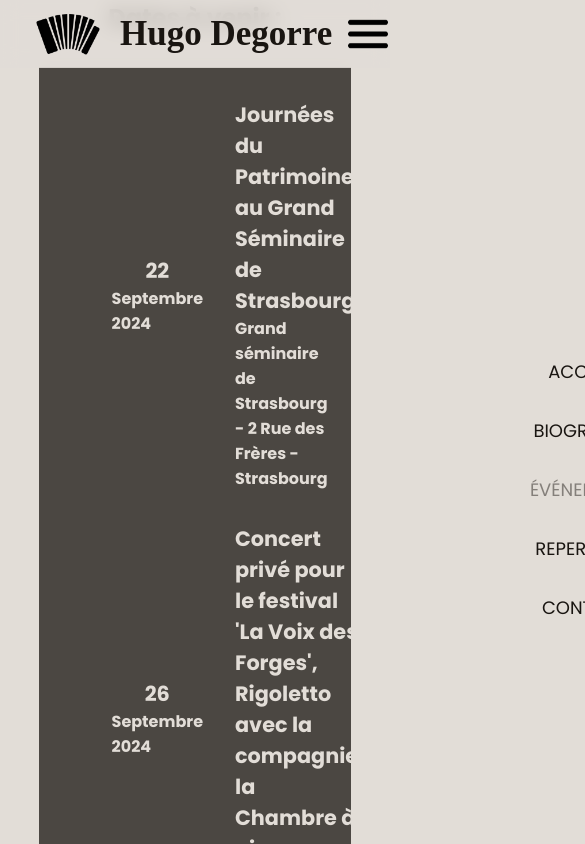
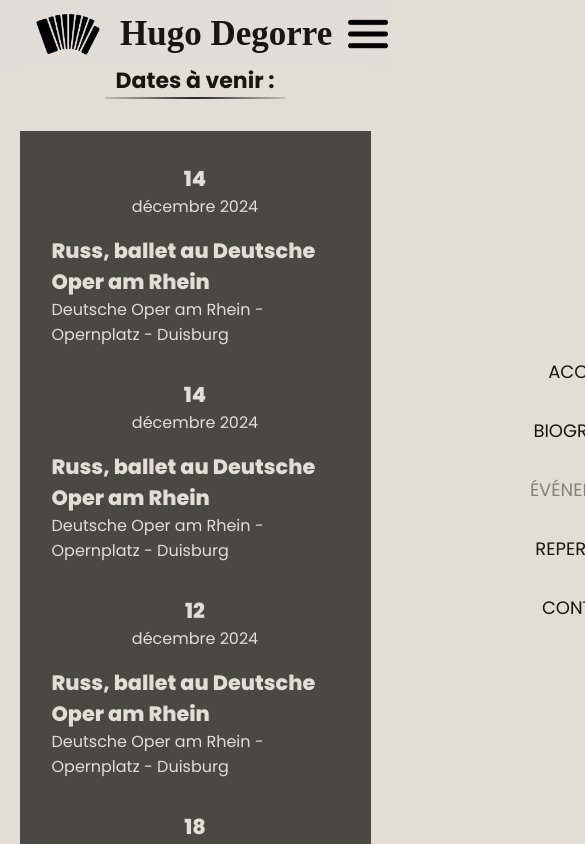
Before and after one commit to TheoDegorre/hugo_degorre, a React (Vite) app: page /event in a window 390 px wide. Shown: the top 844 px of the page, 585 px wide, since content can reach past the window. Built offline with nearby package versions, Linux system fonts and the light colour scheme; a web font is replaced by a local one.

Commit message:
responsive eventpage

```diff
--- a/src/eventdata.js
+++ b/src/eventdata.js
@@ -1,13 +1,13 @@
 const eventdata = [
   {
-    date: "22 Septembre 2024",
+    date: "22/09/2024",
     title: "Journées du Patrimoine au Grand Séminaire de Strasbourg",
     place: "Grand séminaire de Strasbourg",
     adress: "2 Rue des Frères",
     city: "Strasbourg",
   },
   {
-    date: "26 Septembre 2024",
+    date: "26/09/2024",
     title:
       "Concert privé pour le festival 'La Voix des Forges', Rigoletto avec la compagnie la Chambre à airs",
     place: "//",
@@ -15,35 +15,35 @@
     city: "Strasbourg",
   },
   {
-    date: "13 Octobre 2024",
+    date: "13/10/2024",
     title: "Concert à avec le Choeur de Vienne ",
     place: "//",
     adress: "//",
     city: "Pelussin",
   },
   {
-    date: "18 Octobre 2024",
+    date: "18/10/2024",
     title: "Rigoletto avec la compagnie la Chambre à airs",
     place: "//",
     adress: "//",
     city: " Aigues-Vive",
   },
   {
-    date: "12 Décembre 2024",
+    date: "12/12/2024",
     title: "Russ, ballet au Deutsche Oper am Rhein",
     place: "Deutsche Oper am Rhein",
     adress: "Opernplatz",
     city: "Duisburg",
   },
   {
-    date: "14 Décembre 2024",
+    date: "14/12/2024",
     title: "Russ, ballet au Deutsche Oper am Rhein",
     place: "Deutsche Oper am Rhein",
     adress: "Opernplatz",
     city: "Duisburg",
   },
   {
-    date: "14 Décembre 2024",
+    date: "14/12/2024",
     title: "Russ, ballet au Deutsche Oper am Rhein",
     place: "Deutsche Oper am Rhein",
     adress: "Opernplatz",
--- a/src/pages/EventPage.jsx
+++ b/src/pages/EventPage.jsx
@@ -1,21 +1,41 @@
 import EventCard from "../components/EventCard";
 import eventdata from "../eventdata";
-import background from "../assets/Vector.svg";
+
 function EventPage() {
+  function formatDate(dateString) {
+    const [day, month, year] = dateString.split("/");
+    const date = new Date(`${year}-${month}-${day}`);
+    return date;
+  }
+
+  function formatDateToString(dateString) {
+    const date = formatDate(dateString);
+    const formatter = new Intl.DateTimeFormat("fr-FR", {
+      day: "2-digit",
+      month: "long",
+      year: "numeric",
+    });
+
+    return formatter.format(date);
+  }
+
   return (
     <>
       <main className="event-page-container">
-        <div id="event-background-container">
-          <img id="background" src={background} alt="" />
-        </div>
+
+        <hgroup className="event-page-title">
           <h1>Dates à venir :</h1>
           <div className="line" />
+        </hgroup>
+
         <section className="event-list-container">
-          {eventdata.map((el) => (
+          {eventdata
+            .sort((a, b) => formatDate(b.date) - formatDate(a.date))
+            .map((el) => (
               <EventCard
-              key={el.date}
+                key={el}
                 id={el.id}
-              date={el.date}
+                date={formatDateToString(el.date)}
                 title={el.title}
                 place={el.place}
                 adress={el.adress}
@@ -23,6 +43,7 @@
               />
             ))}
         </section>
+
       </main>
     </>
   );
--- a/src/styles/pages_styles/_event-page.css
+++ b/src/styles/pages_styles/_event-page.css
@@ -1,51 +1,42 @@
+/** -------------------- Desktop -------------------- **/
+
 .event-page-container {
   display: flex;
   flex-direction: column;
   align-items: center;
-  height: 100dvh;
-
-  & #event-background-container{
-    position : absolute;
-    width : 50vw;
-    height:100vh;;
-    right: -200px;
-    top:200px;
-    z-index:0;
-    overflow: hidden;
+  padding-top: 64px;
 }
 
-  & #background{
-   width : 80%;
-   height: 80%;
+.event-page-title {
+  display: flex;
+  flex-direction: column;
+  justify-content: center;
+  align-items: center;
 
-  }
-}
-
-.line {
+  & .line {
     width: 360px;
     height: 2px;
     background: linear-gradient(90deg, #c2bdb7 0%, #292524 50%, #c2bdb7 100%);
   }
+}
 
 .event-list-container {
-  display : flex;
-  position: relative;
-  flex-direction:column;
-  gap : 2rem;
-  margin: 32px;
+  display: flex;
+  flex-direction: column;
+  gap: 2rem;
+  margin-top: 32px;
   padding: 32px;
+  width: 90%;
+
   background-color: var(--medium-bg-color);
-  width: 80%;
-  height: fit-content;
 }
 
-/* ----------- */
+/* ----- Event componant------ */
 
 .event-card-container {
   display: flex;
-  justify-content: end;
+  justify-content: center;
   gap: 2rem;
-  padding-left: 128px;
 }
 
 .event-date-container {
@@ -55,25 +46,71 @@
   justify-content: center;
   width: 145px;
 
-  & #event-card-day,
+  & #event-card-day {
+    color: var(--light-font-color);
+    font-weight: 800;
+  }
   #event-card-date {
     color: var(--light-font-color);
+    font-weight: 400;
   }
 }
 
 .event-detail-container {
   display: flex;
   width: 70%;
-
   flex-direction: column;
   align-items: start;
-  text-overflow: ellipsis;
 
   & #event-card-title {
     color: var(--light-font-color);
+    font-weight: 800;
   }
 
   & #event-card-subtitle {
     color: var(--light-font-color);
+    font-weight: 400;
   }
 }
+
+/** -------------------- Mobile -------------------- **/
+
+@media screen and (max-width: 960px) {
+  .event-page-title {
+
+    & .line {
+      width: 180px;
+      height: 2px;
+    }
+
+    & h1{
+      font-size: 22px;
+    }
+  }
+
+  .event-card-container{
+    display: flex;
+    flex-direction: column;
+    align-items: center;
+    width:100%;
+    gap: 1em;
+  }
+
+
+  .event-detail-container {
+    display: flex;
+    width: 100%;
+    flex-direction: column;
+    align-items: start;
+
+    & #event-card-title {
+      color: var(--light-font-color);
+      font-weight: 800;
+    }
+
+    & #event-card-subtitle {
+      color: var(--light-font-color);
+      font-weight: 400;
+    }
+  }
+}
```
Lines whose indentation alone changed are shown as unchanged.
